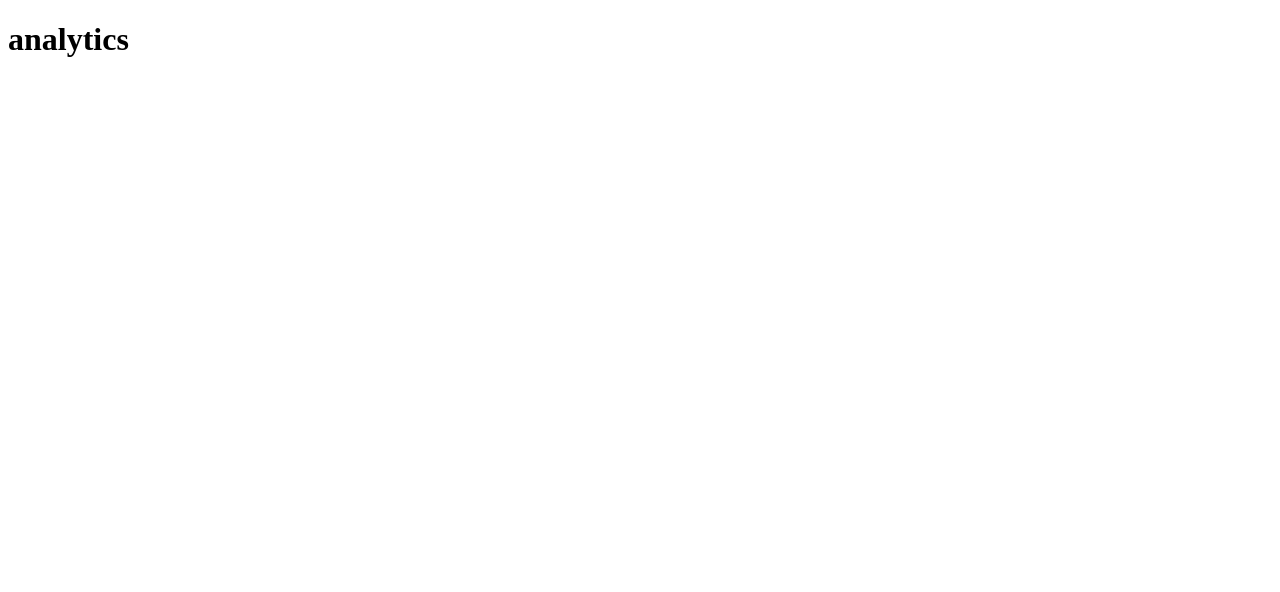
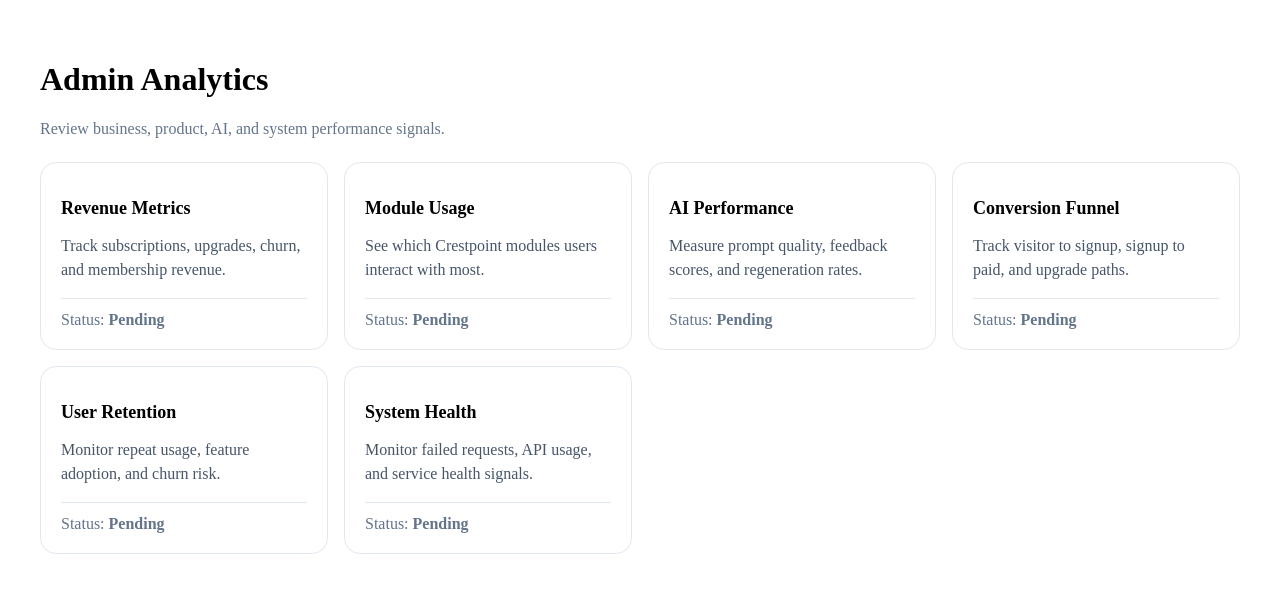
Before and after one commit to mike41192/Crestpoint-solutions-modular-v2, a Next.js app: page /admin/analytics in a window 1280 px wide. Shown: the top 592 px of the page. Built offline with nearby package versions, Linux system fonts and the light colour scheme.

Commit message:
Phase 19: add admin analytics page

```diff
--- a/src/app/admin/analytics/page.tsx
+++ b/src/app/admin/analytics/page.tsx
@@ -1,7 +1,87 @@
-export default function Page() {
+const analyticsSections = [
+  {
+    title: "Revenue Metrics",
+    description: "Track subscriptions, upgrades, churn, and membership revenue.",
+    metric: "Pending",
+  },
+  {
+    title: "Module Usage",
+    description: "See which Crestpoint modules users interact with most.",
+    metric: "Pending",
+  },
+  {
+    title: "AI Performance",
+    description: "Measure prompt quality, feedback scores, and regeneration rates.",
+    metric: "Pending",
+  },
+  {
+    title: "Conversion Funnel",
+    description: "Track visitor to signup, signup to paid, and upgrade paths.",
+    metric: "Pending",
+  },
+  {
+    title: "User Retention",
+    description: "Monitor repeat usage, feature adoption, and churn risk.",
+    metric: "Pending",
+  },
+  {
+    title: "System Health",
+    description: "Monitor failed requests, API usage, and service health signals.",
+    metric: "Pending",
+  },
+]
+
+export default function AdminAnalyticsPage() {
   return (
-    <main>
-      <h1>analytics</h1>
+    <main style={{ padding: "32px" }}>
+      <div style={{ marginBottom: "24px" }}>
+        <h1 style={{ fontSize: "32px", fontWeight: 700 }}>
+          Admin Analytics
+        </h1>
+
+        <p style={{ marginTop: "8px", color: "#64748b" }}>
+          Review business, product, AI, and system performance signals.
+        </p>
+      </div>
+
+      <section
+        style={{
+          display: "grid",
+          gap: "16px",
+          gridTemplateColumns: "repeat(auto-fit, minmax(260px, 1fr))",
+        }}
+      >
+        {analyticsSections.map((section) => (
+          <div
+            key={section.title}
+            style={{
+              border: "1px solid #e2e8f0",
+              borderRadius: "16px",
+              padding: "20px",
+              background: "#ffffff",
+            }}
+          >
+            <h2 style={{ fontSize: "18px", fontWeight: 700 }}>
+              {section.title}
+            </h2>
+
+            <p style={{ marginTop: "10px", color: "#475569", lineHeight: 1.5 }}>
+              {section.description}
+            </p>
+
+            <div
+              style={{
+                marginTop: "16px",
+                borderTop: "1px solid #e2e8f0",
+                paddingTop: "12px",
+                color: "#64748b",
+              }}
+            >
+              Status: <strong>{section.metric}</strong>
+            </div>
+          </div>
+        ))}
+      </section>
     </main>
   )
 }
```
Also changed, not shown: 1 other file (tests, documents, lock files or other folders).
